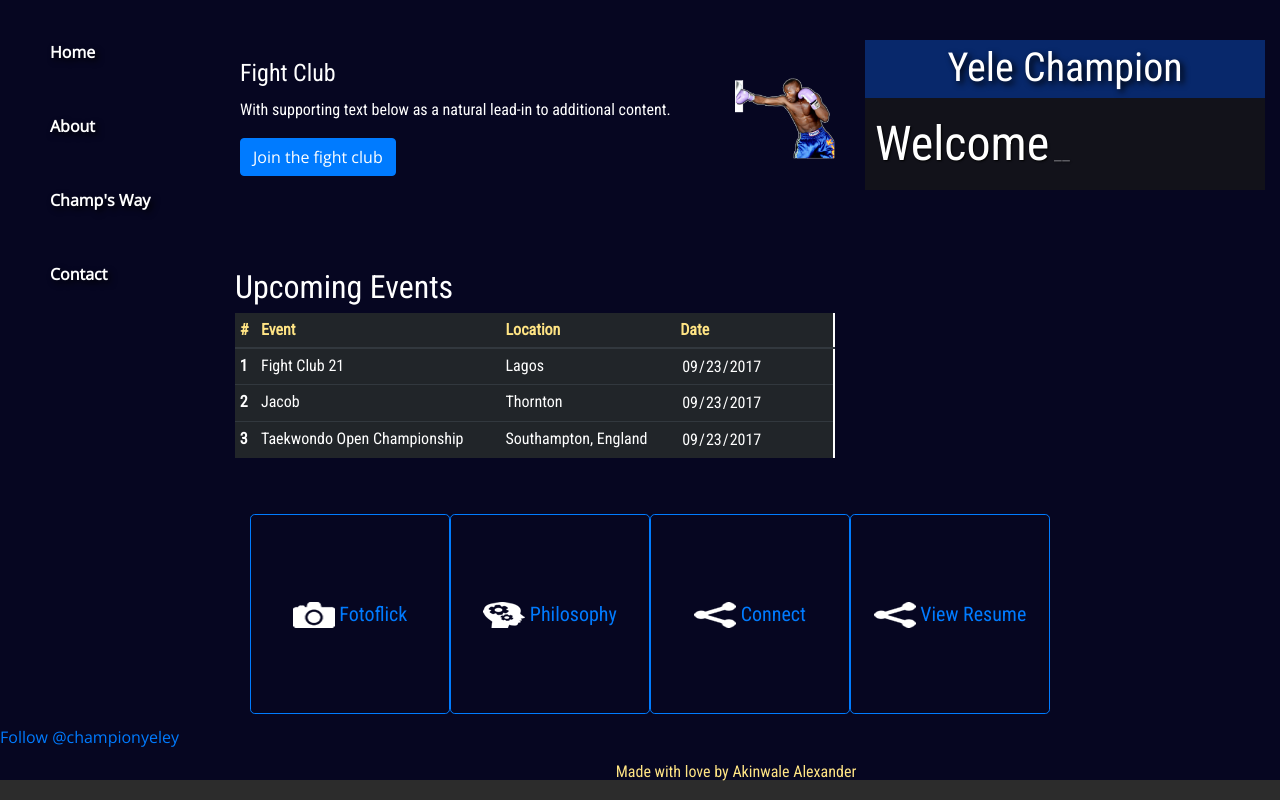
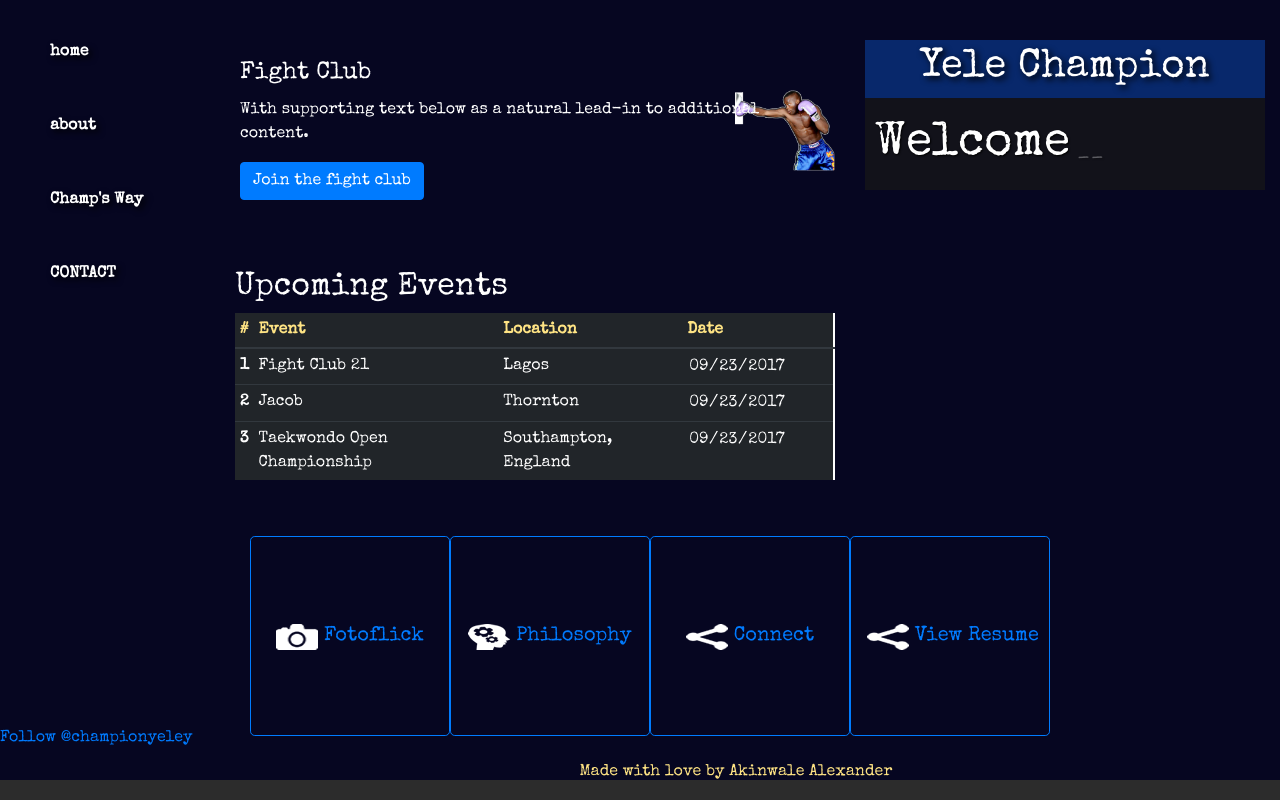
Before and after one commit to waleander/kunlechamp, a website: page index.html in a window 1280 px wide. Shown: the top 800 px of the page. Drawn offline with nearby package versions, Linux system fonts and the light colour scheme; some packages are replaced by stand-ins of ours; a web font is replaced by a local one.

Commit message:
final commit

```diff
--- a/index.html
+++ b/index.html
@@ -8,7 +8,9 @@
   <link rel="stylesheet" href="/style/style.css">
   <script src="script/jquery-3.2.1.min.js"></script>
   <link href="https://fonts.googleapis.com/css?family=Open+Sans|Roboto+Condensed" rel="stylesheet">
+  <link href="https://fonts.googleapis.com/css?family=Creepster|Gamja+Flower|Gloria+Hallelujah|Indie+Flower|Nanum+Brush+Script|Shadows+Into+Light|Special+Elite" rel="stylesheet">
   <title>Way of a champ</title>
+
   <script type="text/javascript">
     $(function () {
       // Animate loader off screen
@@ -32,16 +34,16 @@
               <div class="inner-side">
                 <ul class="sidebar-link shadow">
                   <a href="#t1">
-                    <li class="tablink icon fa fa-home" id="one">Home</li>
+                    <li class="tablink icon fa fa-home" id="one">home</li>
                   </a>
                   <a href="#t2">
-                    <li class="tablink icon fa fa-coffee" id="two">About</li>
+                    <li class="tablink icon fa fa-coffee" id="two">about</li>
                   </a>
                   <a href="#t3">
                     <li class="tablink icon fa fa-dribbble" id="three"> Champ's Way</li>
                   </a>
                   <a href="#t4">
-                    <li class="tablink icon fa fa-dribbble" id="four">Contact</li>
+                    <li class="tablink icon fa fa-dribbble" id="four">CONTACT</li>
                   </a>
                 </ul>
                 <div class="social">
--- a/public/style/style.css
+++ b/public/style/style.css
@@ -14,7 +14,7 @@ html,
 body,
 section,
 .page {
-	font-family: 'Roboto Condensed', sans-serif;
+	font-family: 'Special Elite', cursive;
 	height: 100%;
 	width: 100%;
 	margin: 0;
@@ -29,7 +29,7 @@ section,
 
 a {
 	text-decoration: none;
-	font-family: open sans, sans-serif;
+	font-family: 'Special Elite', cursive;
 }
 
 section {
@@ -77,7 +77,7 @@ ul.sidebar-link a   {
 	line-height: .96154;
 	font-weight: 600;
 	letter-spacing: -.02em;
-	font-family: "SF Pro Display","SF Pro Icons","Helvetica Neue","Helvetica","Arial",sans-serif;
+	font-family: 'Indie Flower', cursive;
 }
 
 
```
Also changed, not shown: 2 other files.
